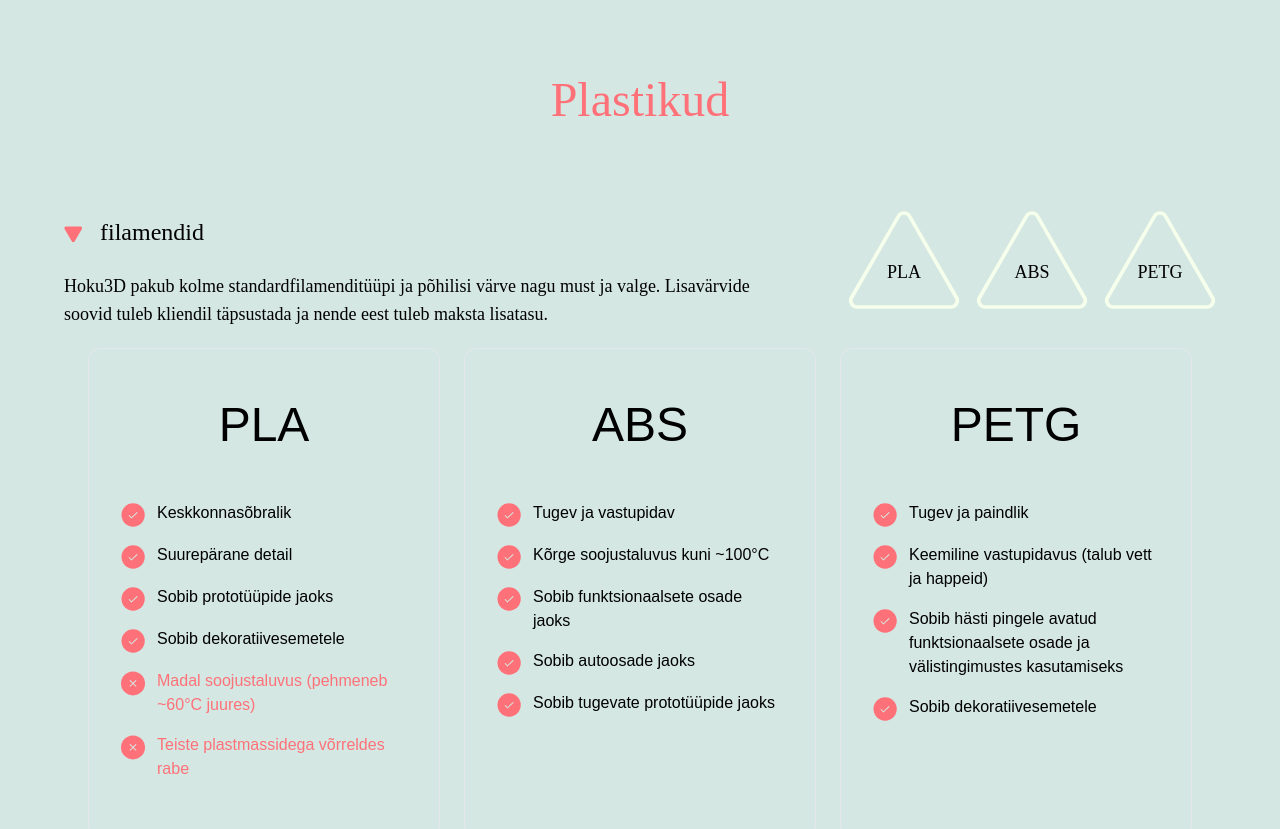
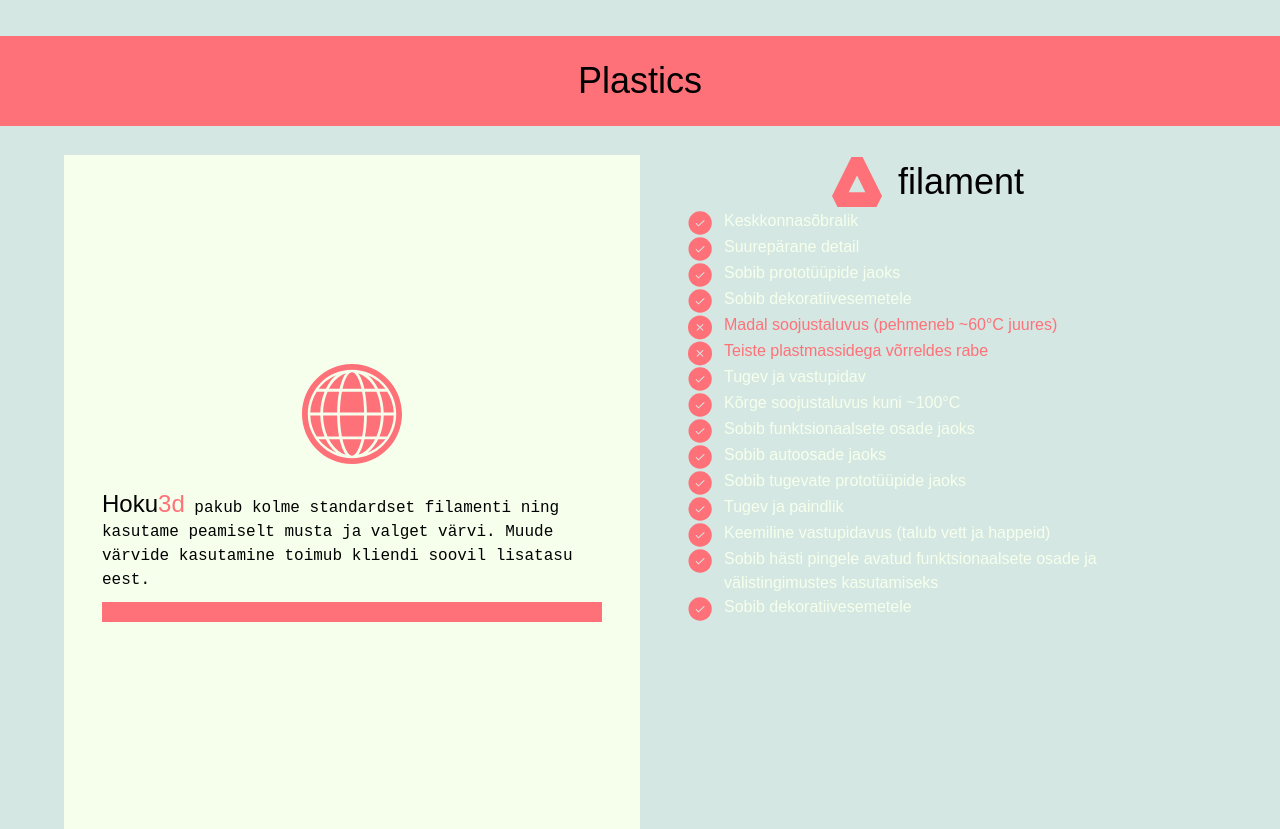
Before and after one commit to ErikLeemet/hoku_3d, a Next.js app: page / in a window 1280 px wide. Shown: the part 1780-2609 px from the top of the page. Built offline with nearby package versions, Linux system fonts and the light colour scheme; a web font is replaced by a local one.

Commit message:
reworked section (inprogress)

```diff
--- a/src/app/plastic/page.js
+++ b/src/app/plastic/page.js
@@ -3,91 +3,57 @@ import React from "react";
 
 const Plastic = () => {
   return (
-    <div id="plastic" className="flex items-center flex-col w-full h-full bg-surface-2">
-        <div className="max-w-5xl xl:max-w-6xl mx-auto flex flex-col w-full px-4 sm:px-0">
-      {/*title*/}
-      <div className="flex gap-4 sm:gap-6 items-center justify-center pt-6 sm:pt-8 lg:pt-10 pb-8 sm:pb-10 lg:pb-12">
-        <span className="font-[thedusCLB] text-3xl sm:text-4xl lg:text-5xl text-accent">Plastikud</span>
-      </div>
-      <div className="flex flex-col lg:flex-row-reverse items-center justify-center gap-6 lg:gap-8">
-        <div className="flex flex-col sm:flex-row justify-center gap-3 sm:gap-4">
-          {/*PLA*/}
-          <div className="relative">
-            <span className="font-[thedusWLB] text-muted text-xs sm:text-sm md:text-lg absolute inset-0 flex items-center justify-center pt-2 sm:pt-3 md:pt-6">
-              PLA
-            </span>
-            <svg
-              viewBox="0 0 62 56"
-              fill="none"
-              className="stroke-secondary stroke-2 w-20 h-20 sm:w-24 sm:h-24 md:w-28 md:h-28 lg:w-[112px] lg:h-[106px]"
-              xmlns="http://www.w3.org/2000/svg"
-            >
-              <path
-                d="M34.0311 3.75L60.0119 48.75C61.359 51.0833 59.6751 54 56.9808 54H5.01924C2.32494 54 0.640998 51.0833 1.98815 48.75L27.9689 3.75C29.3161 1.41667 32.6839 1.41667 34.0311 3.75Z"
-              />
+    <div id="plastic" className="w-full min-h-screen flex flex-col justify-between items-center">
+       <div className="w-full h-[90px] flex justify-center items-center bg-accent ">
+          <h1 className="text-4xl font-thedusCLB text-neutral">Plastics</h1>
+        </div>
+      <div className="grid grid-cols-2 h-[700px] my-auto px-[24px] pt-[24px] w-[1200px]">
+        {/* INFO SECTION */}
+        <div className="flex justify-center items-center flex-col h-full bg-secondary w-full gap-[24px] p-[16px]">
+            <svg width="100" height="100" viewBox="0 0 100 100" fill="none" className="fill-accent" xmlns="http://www.w3.org/2000/svg">
+            <path d="M40.4735 24.8421H59.5352C59.1326 23.0891 58.6911 21.4357 58.2107 19.8991C55.96 12.6966 53.0471 8.23828 50 8.23828C46.9529 8.23828 44.0443 12.6966 41.7893 19.8991C41.3089 21.4313 40.8674 23.0891 40.4648 24.8421H40.4735Z"/>
+            <path d="M39.8893 72.3808H60.1239C61.3055 66.256 62.0154 59.0881 62.0933 51.3965H37.9199C37.9978 59.0881 38.7077 66.256 39.8893 72.3808Z"/>
+            <path d="M29.6884 20.2823C28.6886 21.7021 27.7624 23.2257 26.9141 24.8402H37.6265C38.081 22.7799 38.5874 20.8495 39.1457 19.0748C40.4442 14.9195 42.0369 11.5476 43.8461 9.19727C38.4055 10.9113 33.5233 14.8328 29.6928 20.2867L29.6884 20.2823Z"/>
+            <path d="M21.0703 51.3965C21.2478 59.1011 22.8708 66.2777 25.5717 72.3808H37.0589C35.9032 66.1997 35.2107 59.0405 35.1371 51.3965H21.0746H21.0703Z"/>
+            <path d="M25.5717 27.625C22.8708 33.7281 21.2478 40.9047 21.0703 48.6093H35.1328C35.2064 40.9653 35.8989 33.806 37.0545 27.625H25.5673H25.5717Z"/>
+            <path d="M60.1239 27.625H39.8893C38.7077 33.7497 37.9978 40.9176 37.9199 48.6093H62.0933C62.0154 40.9176 61.3055 33.7497 60.1239 27.625Z"/>
+            <path d="M62.3877 24.8426H73.1002C72.2518 23.2281 71.3256 21.7088 70.3258 20.2847C66.4909 14.8352 61.6086 10.9094 56.168 9.19531C57.9772 11.5457 59.57 14.9175 60.8685 19.0728C61.4225 20.8518 61.9333 22.7822 62.3877 24.8383V24.8426Z"/>
+            <path d="M81.7203 48.6093H91.7403C91.4892 40.9047 89.1476 33.7238 85.2694 27.625H77.457C80.0194 33.8277 81.5558 40.9782 81.7203 48.6093Z"/>
+            <path d="M62.9512 72.3808H74.4384C77.1392 66.2777 78.7623 59.1011 78.9397 51.3965H64.8772C64.8036 59.0405 64.1111 66.1997 62.9555 72.3808H62.9512Z"/>
+            <path d="M72.5975 18.6865C73.9263 20.578 75.1338 22.6383 76.2072 24.8415H83.3358C82.1672 23.2963 80.899 21.8376 79.5356 20.4698C75.6402 16.5742 70.9743 13.4491 65.7891 11.3281C68.2951 13.3452 70.5805 15.8254 72.5975 18.6865Z"/>
+            <path d="M74.4384 27.625H62.9512C64.1068 33.8103 64.7993 40.9653 64.8729 48.6093H78.9354C78.7579 40.9003 77.1349 33.7281 74.434 27.625H74.4384Z"/>
+            <path d="M70.3258 79.7176C71.3213 78.2979 72.2518 76.7742 73.1002 75.1641H62.3877C61.9333 77.2244 61.4268 79.1549 60.8685 80.9296C59.57 85.0849 57.9772 88.4568 56.168 90.8071C61.6086 89.093 66.4909 85.1714 70.3258 79.7176Z"/>
+            <path d="M72.5975 81.3187C70.5849 84.1841 68.2951 86.6643 65.7891 88.677C70.9743 86.5604 75.6358 83.431 79.5356 79.5354C80.899 78.1676 82.1715 76.7089 83.3358 75.168H76.2072C75.1338 77.3711 73.9263 79.4315 72.5975 81.323V81.3187Z"/>
+            <path d="M59.5363 75.1641H40.4746C40.8771 76.9171 41.3186 78.5706 41.7991 80.1029C44.0498 87.3097 46.9627 91.7637 50.0098 91.7637C53.0569 91.7637 55.9654 87.3054 58.2204 80.1029C58.7009 78.5706 59.1424 76.9171 59.5449 75.1641H59.5363Z"/>
+            <path d="M77.457 72.3808H85.2694C89.1476 66.2777 91.4892 59.1011 91.7403 51.3965H81.7203C81.5515 59.0275 80.0194 66.1824 77.457 72.3808Z"/>
+            <path d="M18.2874 51.3965H8.26758C8.51862 59.1011 10.8602 66.282 14.7383 72.3808H22.5508C19.9885 66.1824 18.4519 59.0275 18.2874 51.3965Z"/>
+            <path d="M27.4103 18.6865C29.4229 15.821 31.7126 13.3409 34.2186 11.3281C29.0334 13.4447 24.3719 16.5742 20.4721 20.4698C19.1087 21.8376 17.8362 23.2963 16.6719 24.8415H23.8005C24.8739 22.6383 26.0815 20.578 27.4103 18.6865Z"/>
+            <path d="M37.6265 75.1641H26.9141C27.7624 76.7786 28.6886 78.2979 29.6884 79.7176C33.5233 85.1714 38.4012 89.0974 43.8418 90.8071C42.0326 88.4568 40.4399 85.0849 39.1414 80.9296C38.5874 79.1506 38.0766 77.2201 37.6222 75.1641H37.6265Z"/>
+            <path d="M22.5508 27.625H14.7383C10.8559 33.7281 8.51862 40.9047 8.26758 48.6093H18.2874C18.4562 40.9782 19.9885 33.8233 22.5508 27.625Z"/>
+            <path d="M27.4103 81.3191C26.0815 79.4276 24.8739 77.3672 23.8005 75.1641H16.6719C17.8405 76.7093 19.1087 78.168 20.4721 79.5315C24.3675 83.4271 29.0334 86.5565 34.2186 88.6731C31.7126 86.6604 29.4273 84.1802 27.4103 81.3148V81.3191Z"/>
+            <path d="M97.1088 50.0022H94.2132C94.2132 62.2214 89.2702 73.2545 81.263 81.2622C73.2514 89.2654 62.2187 94.2085 50 94.2128C37.7813 94.2128 26.7486 89.2698 18.737 81.2622C10.7341 73.2502 5.79125 62.217 5.78693 50.0022C5.78693 37.783 10.7298 26.7498 18.737 18.7378C26.7486 10.7302 37.7813 5.7914 50 5.78707C62.2187 5.78707 73.2514 10.7302 81.263 18.7378C89.2659 26.7498 94.2089 37.783 94.2132 50.0022H100C100 22.3867 77.6186 0 50 0C22.3857 0 0.00432825 22.3824 0 50.0022C0 77.6176 22.3814 100 50 100C77.6143 100 99.9957 77.6176 100 50.0022H97.1044H97.1088Z"/>
             </svg>
-          </div>
-          {/*ABS*/}
-          <div className="relative">
-            <span className="font-[thedusWLB] text-muted text-xs md:text-lg absolute inset-0 flex items-center justify-center pt-4 md:pt-6">
-              ABS
-            </span>
-            <svg
-              viewBox="0 0 62 56"
-              fill="none"
-              className="stroke-secondary stroke-2 w-[82px] h-[76px] md:w-[112px] md:h-[106px]"
-              xmlns="http://www.w3.org/2000/svg"
-            >
-              <path
-                d="M34.0311 3.75L60.0119 48.75C61.359 51.0833 59.6751 54 56.9808 54H5.01924C2.32494 54 0.640998 51.0833 1.98815 48.75L27.9689 3.75C29.3161 1.41667 32.6839 1.41667 34.0311 3.75Z"
-              />
-            </svg>
-          </div>
-          {/*PETG*/}
-          <div className="relative">
-            <span className="font-[thedusWLB] text-muted text-xs md:text-lg absolute inset-0 flex items-center justify-center pt-4 md:pt-6">
-              PETG
-            </span>
-            <svg
-              viewBox="0 0 62 56"
-              fill="none"
-              className="stroke-secondary stroke-2 w-[82px] h-[76px] md:w-[112px] md:h-[106px]"
-              xmlns="http://www.w3.org/2000/svg"
-            >
-              <path
-                d="M34.0311 3.75L60.0119 48.75C61.359 51.0833 59.6751 54 56.9808 54H5.01924C2.32494 54 0.640998 51.0833 1.98815 48.75L27.9689 3.75C29.3161 1.41667 32.6839 1.41667 34.0311 3.75Z"
-              />
-            </svg>
-          </div>
-        </div>
-        <div className="font-[thedusCLR] text-lg text-muted p-5 pl-0">
-          <div className="flex gap-4 items-center py-6">
-            <svg
-              width="20"
-              height="20"
-              viewBox="0 0 26 14"
-              fill="none"
-              xmlns="http://www.w3.org/2000/svg"
-              className="fill-accent"
-            >
-              <path d="M10.268 19.5C11.0378 20.8333 12.9623 20.8333 13.7321 19.5L23.2583 3C24.0281 1.66667 23.0659 0 21.5263 0H2.47372C0.934118 0 -0.0281308 1.66667 0.74167 3L10.268 19.5Z" />
-            </svg>
-            <h3 className="font-[thedusWLB] text-2xl">filamendid</h3>
-          </div>
-            <p>Hoku3D pakub kolme standardfilamenditüüpi ja põhilisi värve nagu must ja valge. Lisavärvide soovid tuleb kliendil täpsustada ja nende eest tuleb maksta lisatasu.</p>
-        </div>
+            <div className="w-[500px]">
+                <p className="text-neutral pb-[10px]">
+                    <span className="font-thedusCLB text-2xl">Hoku<span className="text-accent">3d</span></span> pakub kolme standardset filamenti ning kasutame peamiselt musta ja valget värvi. Muude värvide kasutamine toimub kliendi soovil lisatasu eest.
+                </p>
+                {/* DECORATION */}
+                <div className="w-[full] h-[20px] bg-accent"></div>
+            </div>
         </div>
 
+        <div className="flex items-center flex-col h-full w-full">
+            <div className="flex justify-center items-center gap-[16px]">
+                <svg width="50" height="50" viewBox="0 0 50 50" fill="none" className="fill-accent" xmlns="http://www.w3.org/2000/svg">
+                    <path d="M40.2826 19.4413L30.5607 0H19.4437L9.72185 19.4413L0 38.8826L5.55852 50H44.4415L50 38.8826L40.2781 19.4413H40.2826ZM25.0022 35.176H16.6778L20.8411 26.852L25.0022 18.5281L29.1656 26.852L33.3289 35.176H25.0044H25.0022Z"/>
+                </svg>
+                <h2 className="text-[36px] font-thedusCLR text-neutral">filament</h2>
+            </div>
+            <div>
 
-        {/*PROS AND CONS*/}
-
-
-        <div className="flex flex-col lg:flex-row gap-6 justify-center items-center mb-10">
-            <div className="flex w-[280px] h-[490px] xl:w-[22rem] xl:h-[28,75rem] space-y-8 items-start flex-col rounded-xl bg-panel p-6 xl:p-8 border border-panel">
-
-                <h3 className="text-5xl font-thedusWLB min-w-full text-center py-5 text-body">PLA</h3>
-
-                <ul role="list" className="mb-8 space-y-4 text-left text-muted">
+        <div className="flex flex-col justify-center items-center">
+            <div className="flex w-[480px]">
+                <ul role="list" className="text-left text-secondary">
                     <li className="flex items-center space-x-3">
                         <ProsConsItem type="pro" text="Keskkonnasõbralik"/>
                     </li>
@@ -109,11 +75,8 @@ const Plastic = () => {
                 </ul>
 
             </div>
-            <div className="flex w-[280px] h-[490px] xl:w-[22rem] xl:h-[28,75rem] space-y-8 items-start flex-col rounded-xl bg-panel p-6 xl:p-8 border border-panel">
-
-                <h3 className="text-5xl font-thedusWLB min-w-full text-center py-5 text-body">ABS</h3>
-
-                <ul role="list" className="mb-8 space-y-4 text-left text-muted">
+            <div className="flex w-[480px]">
+                <ul role="list" className="text-left text-secondary">
                     <li className="flex items-center space-x-3">
                         <ProsConsItem type="pro" text="Tugev ja vastupidav"/>
                     </li>
@@ -132,11 +95,8 @@ const Plastic = () => {
                 </ul>
 
             </div>
-            <div className="flex w-[280px] h-[490px] xl:w-[22rem] xl:h-[28,75rem] space-y-8 items-start flex-col rounded-xl bg-panel p-6 xl:p-8 border border-panel">
-
-                <h3 className="text-5xl font-thedusWLB min-w-full text-center py-5 text-body">PETG</h3>
-
-                <ul role="list" className="mb-8 space-y-4 text-left text-muted">
+            <div className="flex w-[480px]">
+                <ul role="list" className=" text-left text-secondary">
                     <li className="flex items-center space-x-3">
                         <ProsConsItem type="pro" text="Tugev ja paindlik"/>
                     </li>
@@ -152,6 +112,8 @@ const Plastic = () => {
                 </ul>
             </div>
         </div>
+            </div>
+        </div>
       </div>
     </div>
   );
```
